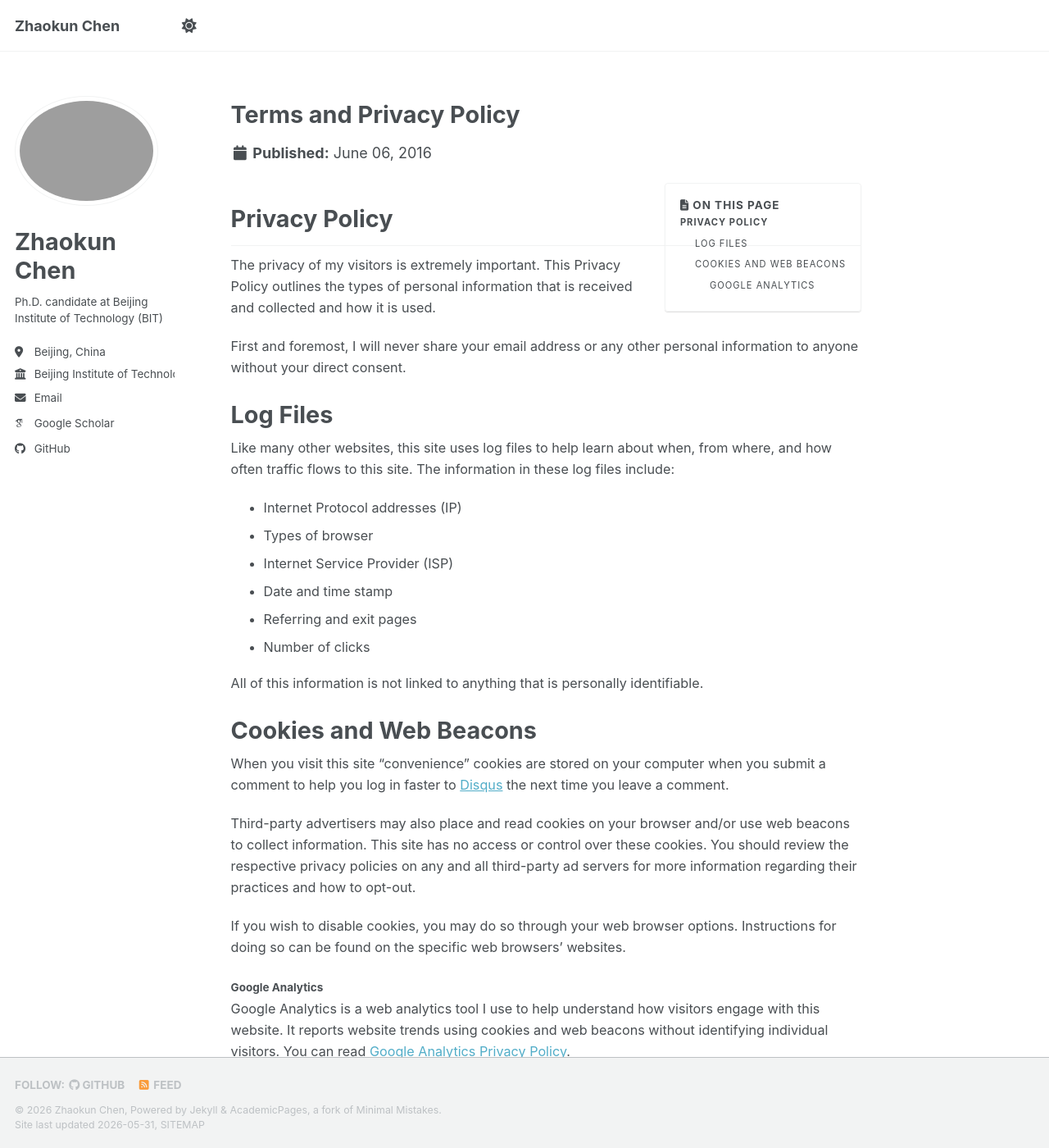
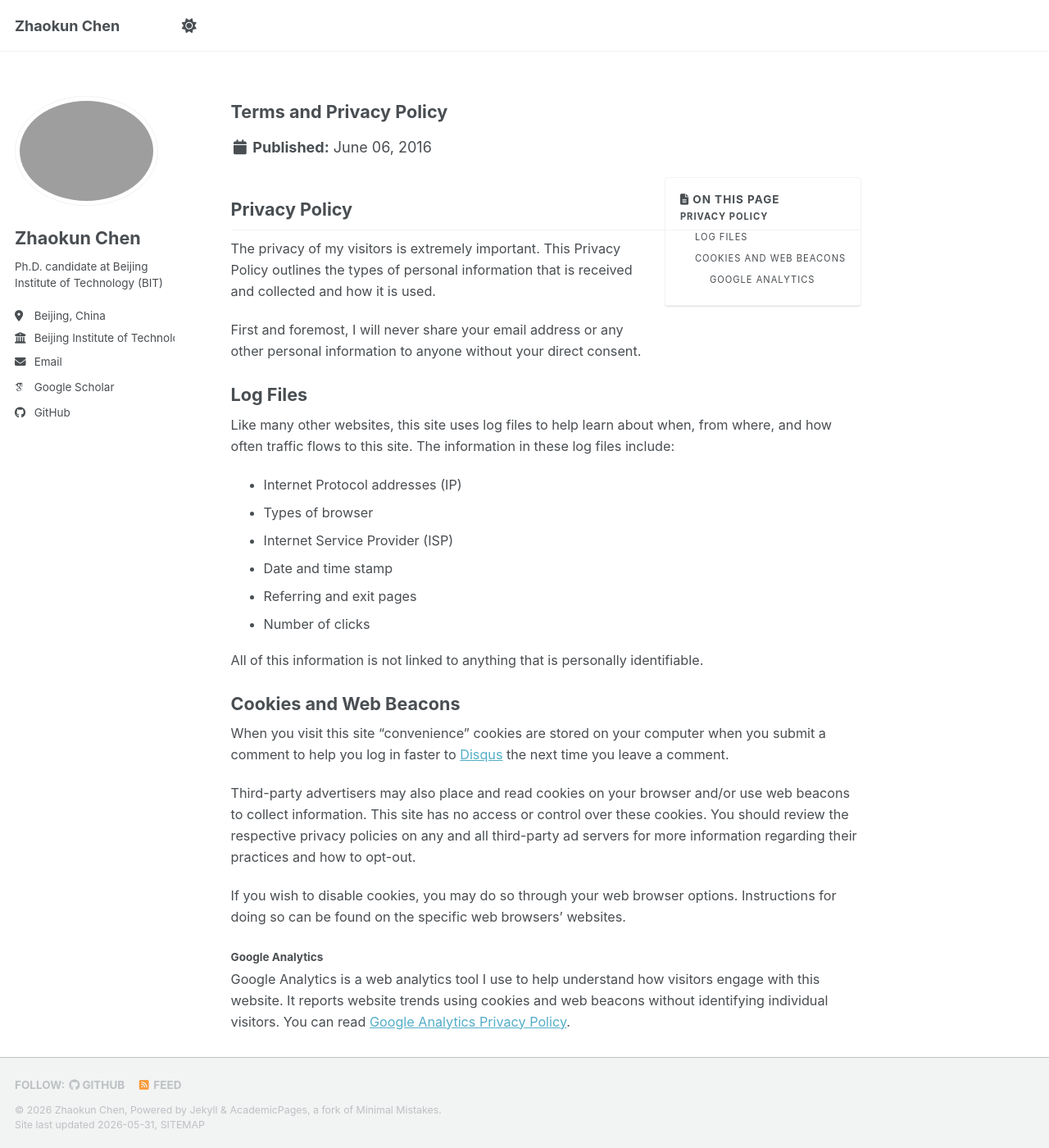
Before and after one commit to zhaokun-bit/zhaokun-bit.github.io, a Jekyll site: the page built from _pages/terms.md, in a window 1280 px wide and 1400 px high. Shown: the whole window at 82% size. Built offline with Jekyll 4.4.1, drawn with Linux system fonts in a browser that asks for light colours; some web fonts are replaced; a script bundle is joined from its source files by our own code; library files that are not in the unit come from our copies.

Commit message:
Update main.scss

```diff
--- a/assets/css/main.scss
+++ b/assets/css/main.scss
@@ -56,7 +56,7 @@ h1, h2, h3,
 .archive__subtitle,
 #main h1,
 #main h2 {
-  font-size: 1.6rem !important; /* 👈 我们故意把它开得很大（1.6rem），用来看它到底有没有生效 */
+  font-size: 1.2rem !important; /* 👈 我们故意把它开得很大（1.6rem），用来看它到底有没有生效 */
   margin-top: 1.5rem !important;
   margin-bottom: 0.6rem !important;
   font-weight: bold !important;
```
